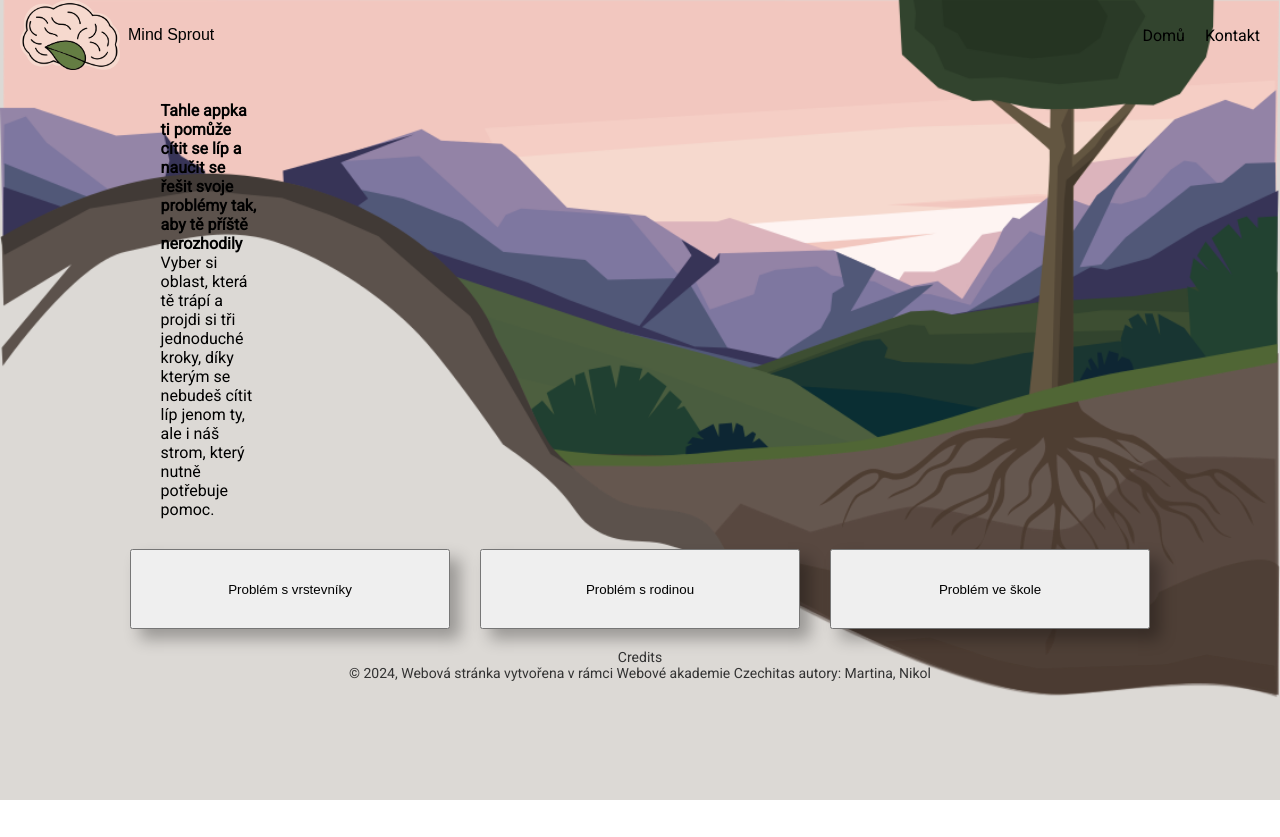
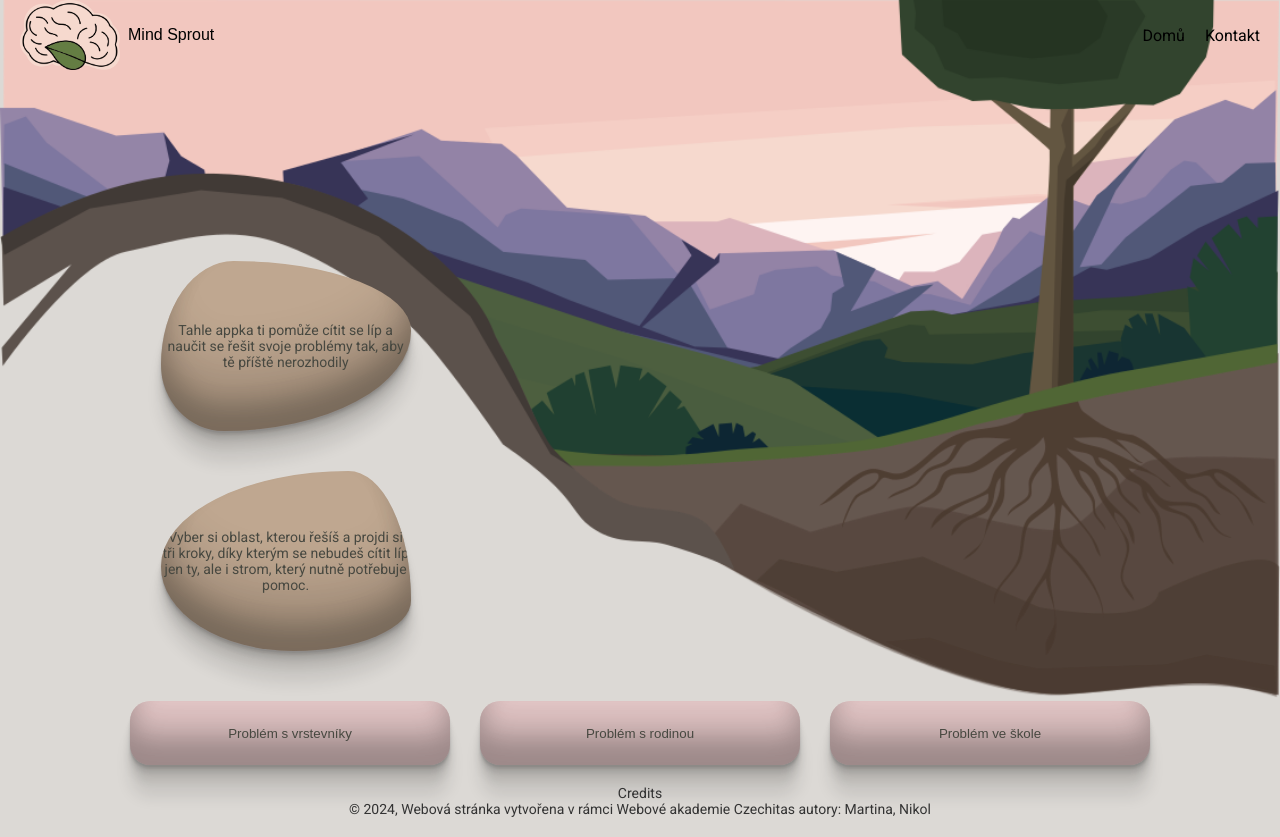
Before and after one commit to MartinaKolarova/MindSprout, a Next.js app: page / in a window 1280 px wide. Before the commit the page ends 800 px from the top, so only its background shows below. Built offline with nearby package versions, Linux system fonts and the light colour scheme; a web font is replaced by a local one.

Commit message:
TreeNavigation rocks positioning

```diff
--- a/src/components/TreeNavigation/TreeNavigation.jsx
+++ b/src/components/TreeNavigation/TreeNavigation.jsx
@@ -6,17 +6,15 @@ export const TreeNavigation = ({ onClick }) => {
   return (
     <div className={styles.navContainer}>
       <div className={styles.textContainer}>
-      <p className={styles.introduction}>
-      Tahle appka ti pomůže cítit se líp a naučit se řešit svoje problémy
-      tak, aby tě příště nerozhodily
-      </p>
-
+        <p className={styles.introduction}>
+          Tahle appka ti pomůže cítit se líp a naučit se řešit svoje problémy
+          tak, aby tě příště nerozhodily
+        </p>
         <p className={styles.guidance}>
-          Vyber si oblast, která tě trápí a projdi si tři jednoduché kroky, díky
-          kterým se nebudeš cítit líp jenom ty, ale i náš strom, který nutně
+          Vyber si oblast, kterou řešíš a projdi si tři kroky, díky
+          kterým se nebudeš cítit líp jen ty, ale i strom, který nutně
           potřebuje pomoc.
         </p>
-        <div className={styles.arrow}></div>
       </div>
       <div className={styles.buttonsContainer}>
         <button className={styles.navButton} onClick={() => onClick(1)}>
--- a/src/components/TreeNavigation/style.module.css
+++ b/src/components/TreeNavigation/style.module.css
@@ -4,48 +4,78 @@
 }
 
 .textContainer {
+    margin-top: -5vh;
     max-width: 20vh;
     display: flex;
     flex-direction: column;
-    justify-content: space-around;
-    align-items: left;
-    text-align: left;
-    left: 0;
     padding: 3%;
-}
-
-#curve {
-    fill: transparent;
-}
-
-.text {
-    /* styl pro text */
-}
-
-.textPath {
-    /* styl pro textPath */
+    gap: 5vh;
 }
 
 .introduction {
-    font-weight: bolder;
+    box-shadow: rgba(0, 0, 0, 0.17) 0px -23px 25px 0px inset, rgba(0, 0, 0, 0.15) 0px -36px 30px 0px inset, rgba(0, 0, 0, 0.1) 0px -79px 40px 0px inset, rgba(0, 0, 0, 0.06) 0px 2px 1px, rgba(0, 0, 0, 0.09) 0px 4px 2px, rgba(0, 0, 0, 0.09) 0px 8px 4px, rgba(0, 0, 0, 0.09) 0px 16px 8px, rgba(0, 0, 0, 0.09) 0px 32px 16px;
+    position: relative;
+    background-color: #bfa790;
+    color: #474840;
+    font-size: 14px;
+    border-radius: 29% 71% 75% 25% / 61% 41% 59% 39%;
+    width: 250px;
+    height: 170px;
     display: flex;
-    flex-direction: row;
-    justify-content: space-between;
+    text-align: center;
+    justify-content: center;
+    align-items: center;
+    overflow: hidden;
+    padding: 3px;
+    margin-top: 25vh;
 }
 
-.guidance .buttonsContainer {
+.guidance {
+    box-shadow: rgba(0, 0, 0, 0.17) 0px -23px 25px 0px inset, rgba(0, 0, 0, 0.15) 0px -36px 30px 0px inset, rgba(0, 0, 0, 0.1) 0px -79px 40px 0px inset, rgba(0, 0, 0, 0.06) 0px 2px 1px, rgba(0, 0, 0, 0.09) 0px 4px 2px, rgba(0, 0, 0, 0.09) 0px 8px 4px, rgba(0, 0, 0, 0.09) 0px 16px 8px, rgba(0, 0, 0, 0.09) 0px 32px 16px;
+    font-size: 14px;
+    position: relative;
+    border-radius: 75% 25% 47% 53% / 53% 72% 28% 47%;
+    background-color: #bfa790;
+    color: #474840;
+    width: 250px;
+    height: 180px;
+    display: flex;
+    text-align: center;
+    justify-content: center;
+    align-items: center;
+    overflow: hidden;
+
+}
+
+.buttonsContainer {
+    margin-top: 20px;
     display: flex;
     flex-direction: column;
     gap: 10px;
 }
 
+
 .navButton {
-    box-shadow: 10px 10px 15px rgba(0, 0, 0, 0.3);
-    /* Nastavení stínu */
+    border: transparent;
+    background-color: #f5d6d6;
+    box-shadow: rgba(0, 0, 0, 0.17) 0px -23px 25px 0px inset, rgba(0, 0, 0, 0.15) 0px -36px 30px 0px inset, rgba(0, 0, 0, 0.1) 0px -79px 40px 0px inset, rgba(0, 0, 0, 0.06) 0px 2px 1px, rgba(0, 0, 0, 0.09) 0px 4px 2px, rgba(0, 0, 0, 0.09) 0px 8px 4px, rgba(0, 0, 0, 0.09) 0px 16px 8px, rgba(0, 0, 0, 0.09) 0px 32px 16px;
     width: 70vw;
-    height: 10vh;
+    height: 8vh;
+    border-radius: 20px;
+    color: #474840;
+    transition: background-color 0.3s, color 0.3s;
+
 }
 
+.navButton:hover {
+    background-color: #ac9595;
+    color: #f6d9ce;
+    ;
+}
+@media (min width: 768px)
+{
+
+}
 @media (min-width: 1024px) {
     .buttonsContainer {
         display: flex;
@@ -63,7 +93,8 @@
     }
 
 }
-/* <svg width={400} height={130}>
+
+/* /<svg width={400} height={130}>
 <path id={styles.curve} d="M 20 120 C 0 20, 50 0, 160 120"></path>
 <text className={styles.text}>
   <textPath href={`#${styles.curve}`} className={styles.textPath} startOffset="5%">
@@ -104,4 +135,16 @@
           tspanProps={null}
           ellipseProps={null}
           svgProps={null}
-        />*/
+        />
+        #curve {
+            fill: transparent;
+        }
+
+        .text {
+
+        }
+
+        .textPath {
+
+        }
+       */
```
